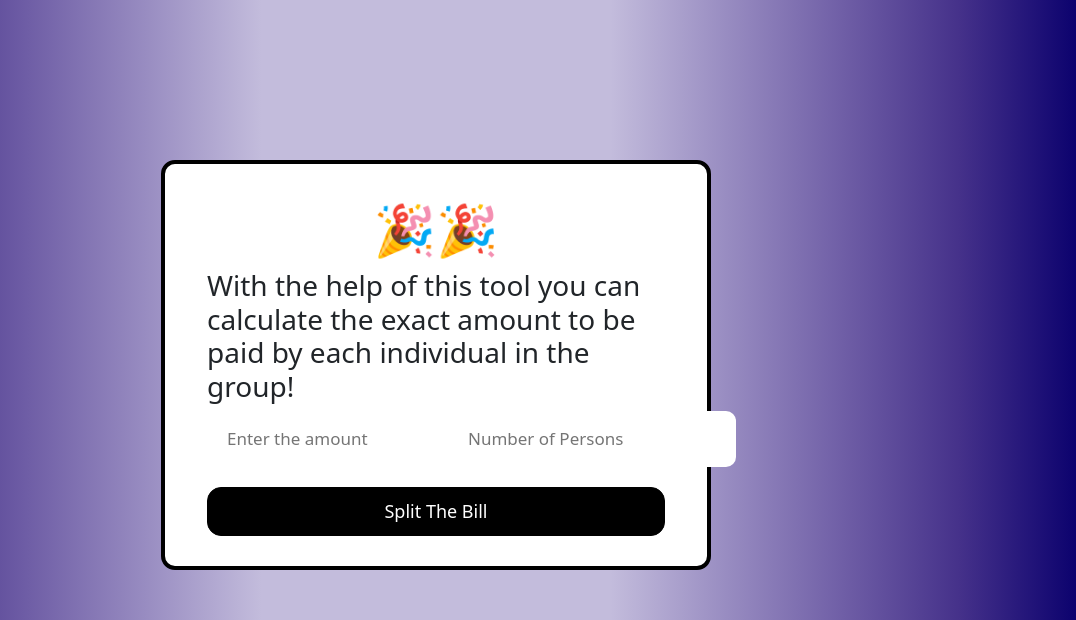
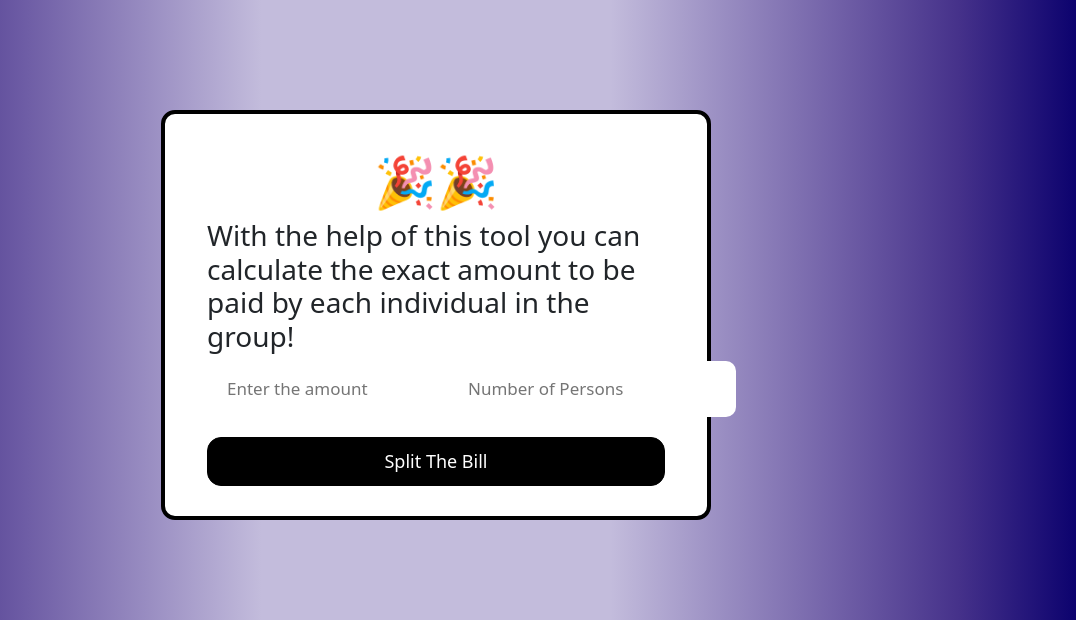
Before and after one commit to ricky45exe/Bill_Split, a plain HTML site: page index.html in a window 1280 px wide. Shown: the part 90-710 px from the top of the page, 204-1280 px from the left. Drawn offline with nearby package versions, Linux system fonts and the light colour scheme.

Commit message:
Update style.css

```diff
--- a/style.css
+++ b/style.css
@@ -1,6 +1,6 @@
 .row {
   width: 550px;
-    margin: 50px auto;
+  margin: 0px auto;
   border: 4px solid black;
   padding: 30px;
   border-radius: 14px;
@@ -11,8 +11,6 @@
   font-size: 50px;
   text-align: center;
   margin: auto;
-    font-family: 'Roboto Condensed', sans-serif;
-font-family: 'Space Grotesk', sans-serif;
 }
 .input {
   border: 2px solid black;
```
Lines whose indentation alone changed are shown as unchanged.
